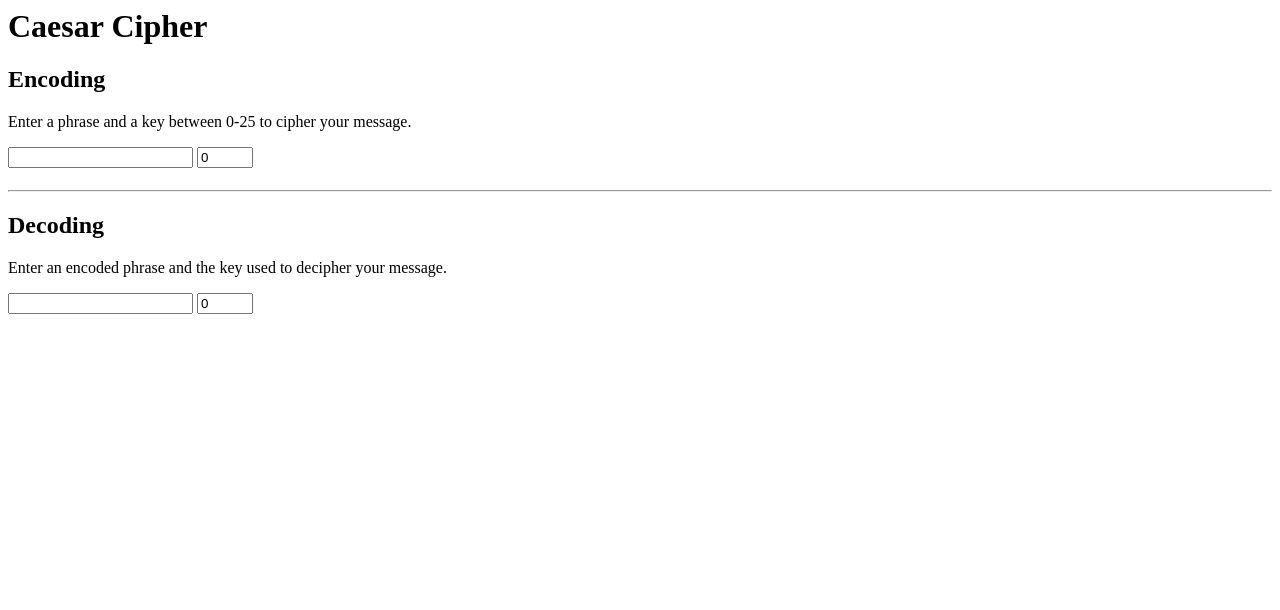
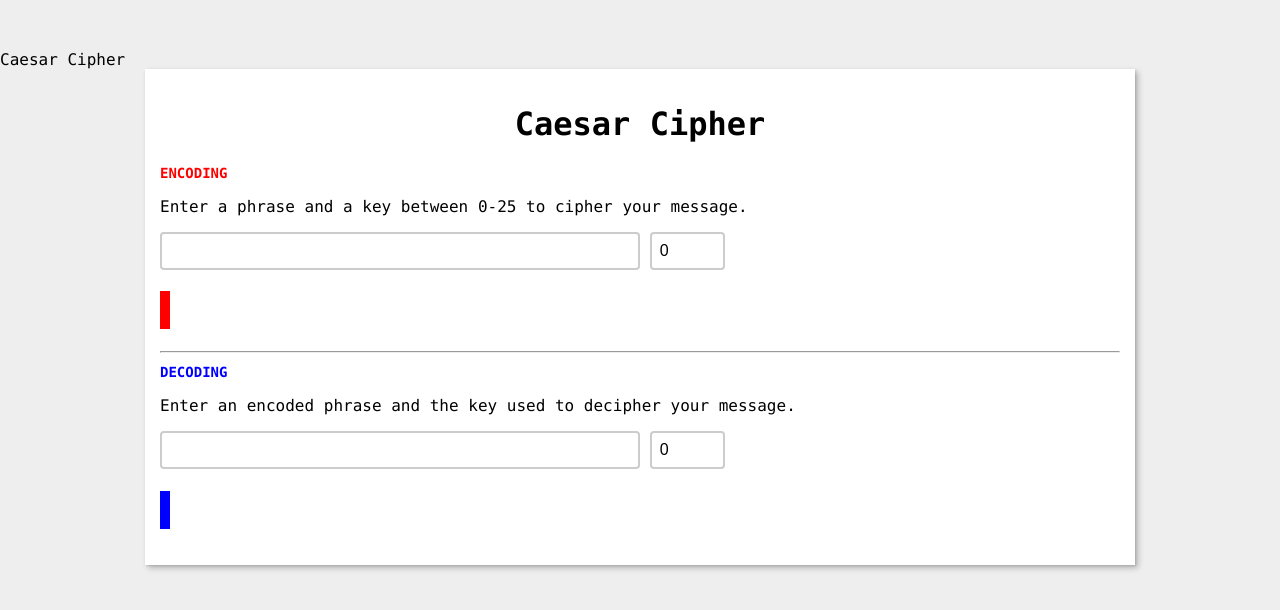
Before and after one commit to mmoreinis/Caesar-Cipher, a plain HTML site: page index.html in a window 1280 px wide. Drawn offline with Linux system fonts and the light colour scheme.

Commit message:
Update index.html

```diff
--- a/index.html
+++ b/index.html
@@ -1,3 +1,7 @@
+<html>
+  <head>Caesar Cipher</head>
+  <link href="style.css" rel="stylesheet">
+  <body>
 <div class="container">
   <h1 class="text-center">Caesar Cipher</h1>
   <h2 class="subheader color-red">Encoding</h2>
@@ -12,3 +16,6 @@
   <input id="cipherDecodeKey" type="number" min="0" max="25" value="0" />
   <h1 class="cipher-output color-blue" id="cipherDecodeOutput"></h1>
 </div>
+    <script src="script.js"></script>
+</body>
+</html>
```
